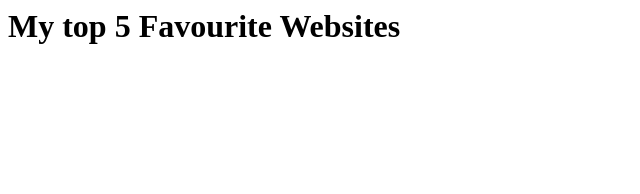
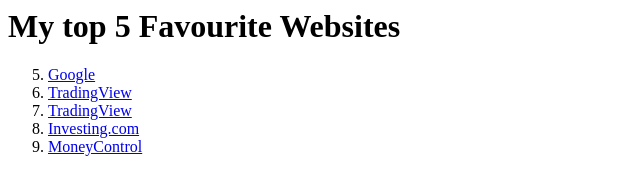
Before and after one commit to RaviShirke/Web-Development-Projects, a plain HTML site: page 3.2 Anchor Elements/index.html in a window 1280 px wide. Shown: the whole page, without its empty margins (0-640 px from the left). Drawn offline with Linux system fonts and the light colour scheme.

Commit message:
Initial Commit

```diff
--- a/3.2 Anchor Elements/index.html
+++ b/3.2 Anchor Elements/index.html
@@ -1,2 +1,9 @@
 <h1>My top 5 Favourite Websites</h1>
 <!-- Write your code below -->
+<ol start=5>
+    <li><a href="https://www.google.com/">Google</a></li>
+    <li><a href="https://www.tradingview.com/">TradingView</a></li>
+    <li><a href="https://www.tradingview.com/">TradingView</a></li>
+    <li><a href="https://au.investing.com/">Investing.com</a></li>
+    <li><a href="https://www.moneycontrol.com/">MoneyControl</a></li>
+</ol>
```
Also changed, not shown: 3.3 Image Elements/index.html (+2 -5 lines).
